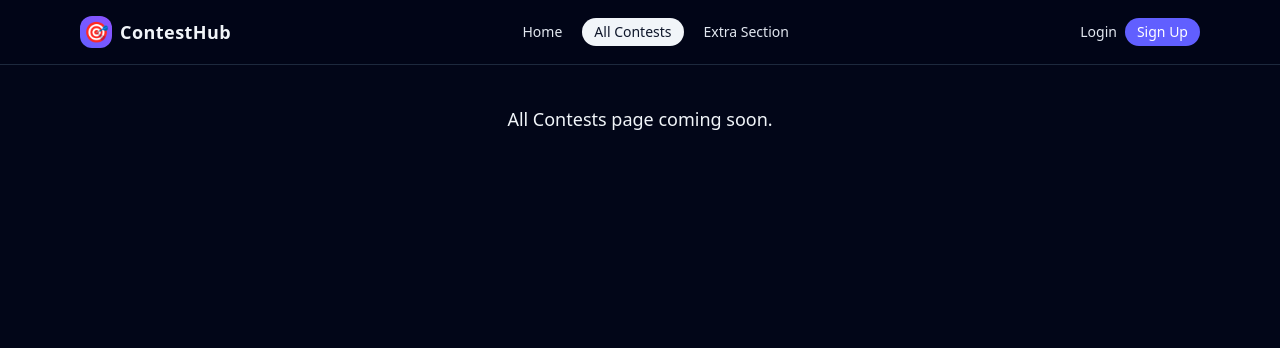
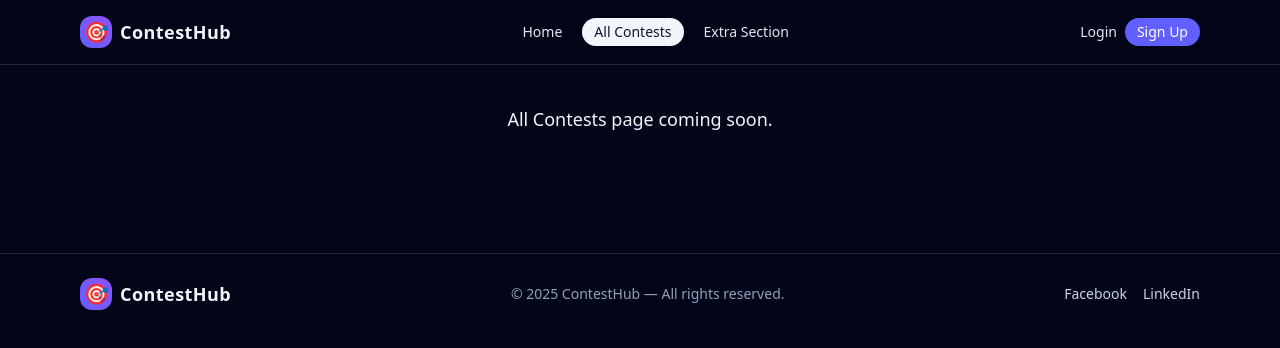
Before and after one commit to freelancer-robiul/contesthub-client, a React (Vite) app: page /all-contests in a window 1280 px wide. Shown: the top 348 px of the page. Built offline with nearby package versions, Linux system fonts and the light colour scheme.

Commit message:
Footer section

```diff
--- a/src/App.jsx
+++ b/src/App.jsx
@@ -2,6 +2,7 @@
 import { Routes, Route } from "react-router-dom";
 import Navbar from "./Components/Navbar";
 import Home from "./Pages/Home/Home";
+import Footer from "./Components/Footer";
 
 function App() {
   return (
@@ -31,6 +32,7 @@ function App() {
           />
         </Routes>
       </main>
+      <Footer />
     </div>
   );
 }
--- /dev/null
+++ b/src/Components/Footer.jsx
@@ -0,0 +1,48 @@
+// src/Components/Footer.jsx
+const Footer = () => {
+  const year = 2025; // Fixed as per your requirement
+
+  return (
+    <footer className="mt-10 border-t border-slate-800 bg-slate-950 py-6">
+      <div className="max-w-6xl mx-auto px-4 flex flex-col sm:flex-row items-center justify-between gap-4">
+        {/* Logo + site name */}
+        <div className="flex items-center gap-2">
+          <div className="h-8 w-8 flex items-center justify-center rounded-xl bg-gradient-to-tr from-indigo-500 to-violet-500 text-xl">
+            🎯
+          </div>
+          <span className="text-slate-100 font-semibold tracking-wide text-lg">
+            ContestHub
+          </span>
+        </div>
+
+        {/* Copyright */}
+        <p className="text-slate-400 text-sm text-center">
+          © {year} ContestHub — All rights reserved.
+        </p>
+
+        {/* Social links */}
+        <div className="flex items-center gap-4">
+          <a
+            href="https://facebook.com"
+            target="_blank"
+            rel="noreferrer"
+            className="text-slate-300 hover:text-white text-sm transition"
+          >
+            Facebook
+          </a>
+
+          <a
+            href="https://linkedin.com"
+            target="_blank"
+            rel="noreferrer"
+            className="text-slate-300 hover:text-white text-sm transition"
+          >
+            LinkedIn
+          </a>
+        </div>
+      </div>
+    </footer>
+  );
+};
+
+export default Footer;
```
